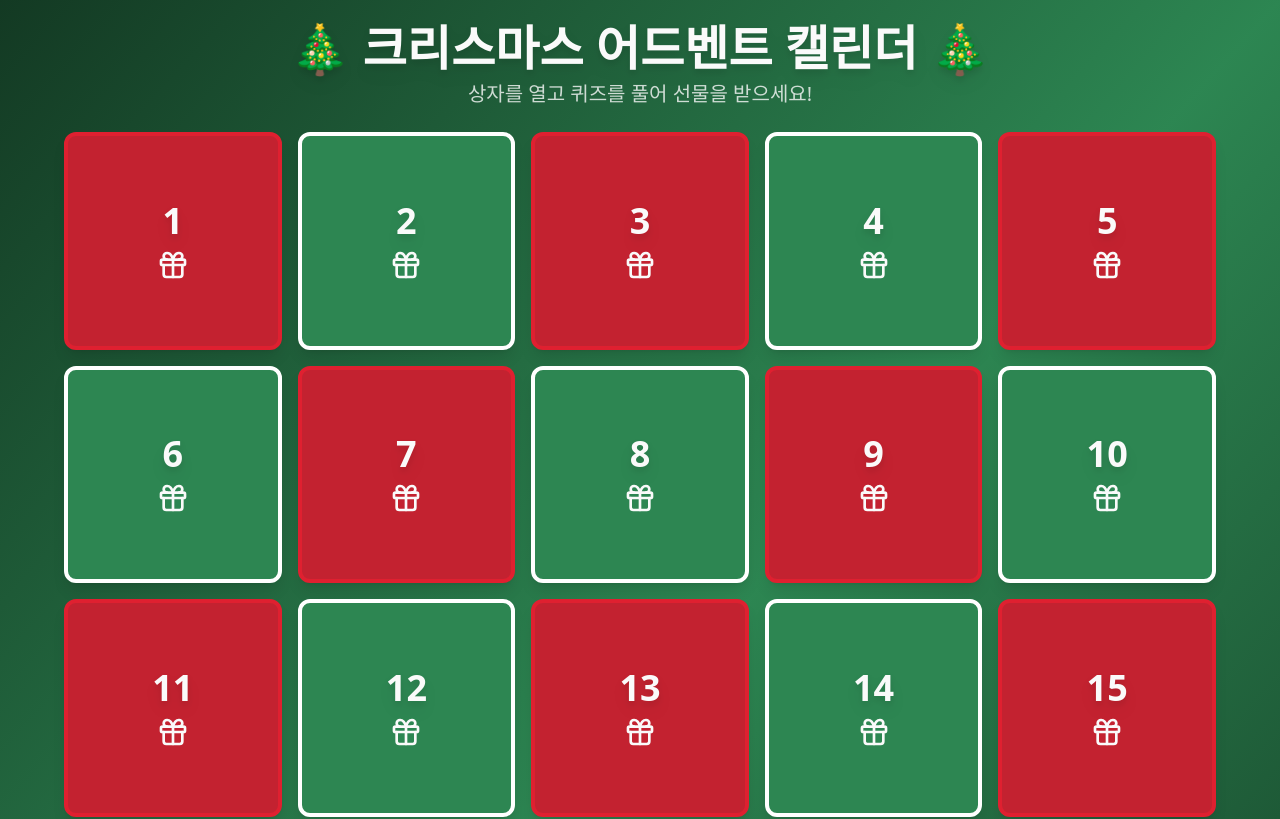
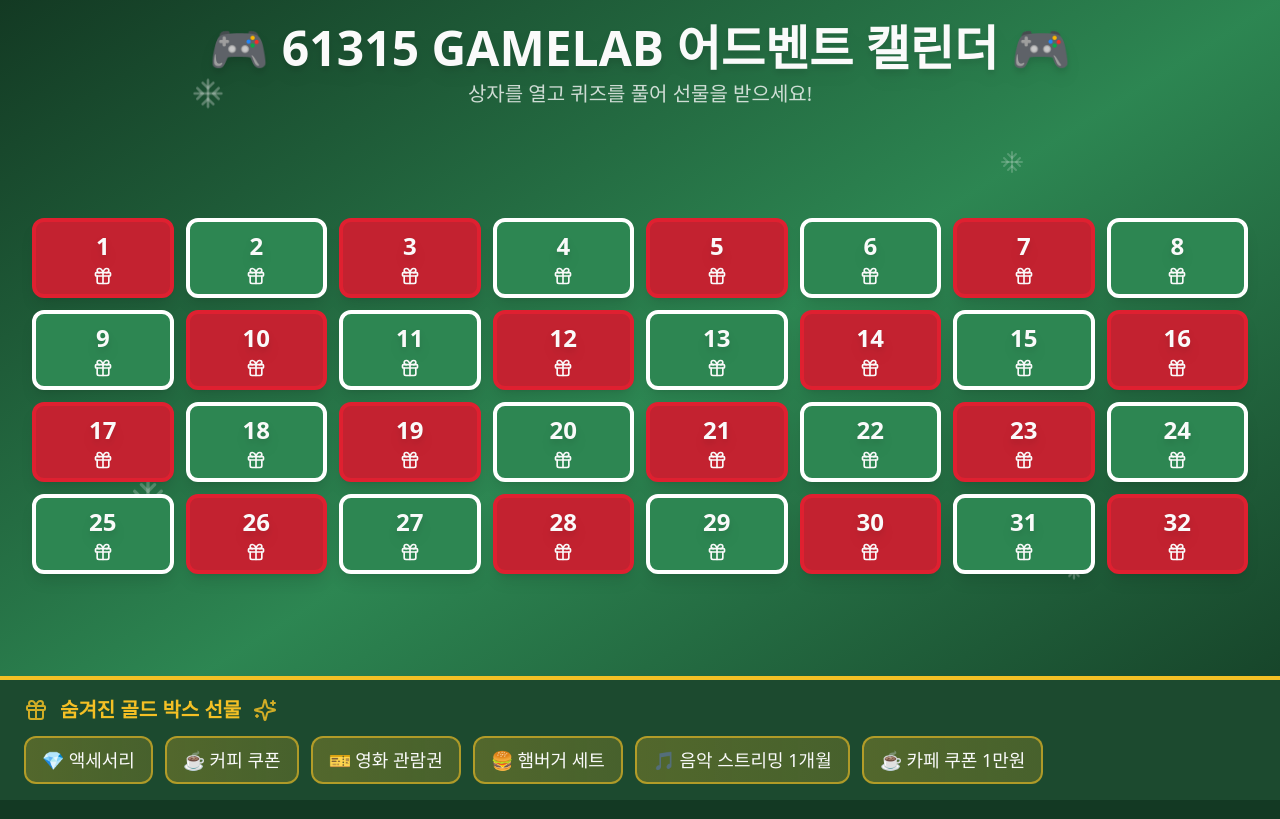
Before and after one commit to 4jupalzza/christmas-gift-quest61315-love, a React (Vite) app: page / in a window 1280 px wide. Shown: the top 819 px of the page. Built offline with nearby package versions, Linux system fonts and the light colour scheme; the HTML template or start-up script is replaced by a standard one.

Commit message:
Refactor: Adjust layout and theme

```diff
--- a/index.html
+++ b/index.html
@@ -3,12 +3,12 @@
   <head>
     <meta charset="UTF-8" />
     <meta name="viewport" content="width=device-width, initial-scale=1.0" />
-    <title>크리스마스 어드벤트 캘린더 퀴즈쇼</title>
-    <meta name="description" content="25개의 상자를 열고 퀴즈를 풀어 선물을 받는 크리스마스 어드벤트 캘린더" />
+    <title>61315 GAMELAB 어드벤트 캘린더</title>
+    <meta name="description" content="32개의 상자를 열고 퀴즈를 풀어 선물을 받는 61315 GAMELAB 어드벤트 캘린더" />
     <meta name="author" content="Lovable" />
 
-    <meta property="og:title" content="크리스마스 어드벤트 캘린더 퀴즈쇼" />
-    <meta property="og:description" content="25개의 상자를 열고 퀴즈를 풀어 선물을 받는 크리스마스 어드벤트 캘린더" />
+    <meta property="og:title" content="61315 GAMELAB 어드벤트 캘린더" />
+    <meta property="og:description" content="32개의 상자를 열고 퀴즈를 풀어 선물을 받는 61315 GAMELAB 어드벤트 캘린더" />
     <meta property="og:type" content="website" />
     <meta property="og:image" content="https://lovable.dev/opengraph-image-p98pqg.png" />
 
--- a/src/components/ChristmasBox.tsx
+++ b/src/components/ChristmasBox.tsx
@@ -10,8 +10,8 @@ interface ChristmasBoxProps {
 
 const ChristmasBox = ({ number, position, isOpened, onClick }: ChristmasBoxProps) => {
   // Checkerboard pattern: alternate red and green
-  const row = Math.floor((position - 1) / 5);
-  const col = (position - 1) % 5;
+  const row = Math.floor((position - 1) / 8);
+  const col = (position - 1) % 8;
   const isRedBox = (row + col) % 2 === 0;
 
   return (
@@ -19,19 +19,19 @@ const ChristmasBox = ({ number, position, isOpened, onClick }: ChristmasBoxProps
       onClick={onClick}
       disabled={isOpened}
       className={cn(
-        "relative aspect-square rounded-lg border-4 transition-all duration-300",
-        "flex flex-col items-center justify-center gap-2",
-        "shadow-lg hover:shadow-2xl",
+        "relative rounded-lg border-4 transition-all duration-300",
+        "flex flex-col items-center justify-center gap-1",
+        "shadow-lg hover:shadow-2xl h-20",
         "disabled:cursor-not-allowed disabled:opacity-60",
         !isOpened && isRedBox && "bg-box-regular border-primary hover:bg-box-regular-hover",
         !isOpened && !isRedBox && "bg-secondary border-secondary-foreground hover:bg-secondary/80",
         isOpened && "bg-box-opened border-muted",
-        !isOpened && "hover:scale-105 hover:-translate-y-2"
+        !isOpened && "hover:scale-105 hover:-translate-y-1"
       )}
     >
       {/* Box number */}
       <span className={cn(
-        "text-4xl font-bold",
+        "text-2xl font-bold",
         isOpened ? "text-muted-foreground" : "text-christmas-snow drop-shadow-lg"
       )}>
         {number}
@@ -39,7 +39,7 @@ const ChristmasBox = ({ number, position, isOpened, onClick }: ChristmasBoxProps
 
       {/* Gift icon */}
       <Gift className={cn(
-        "w-8 h-8",
+        "w-5 h-5",
         isOpened ? "text-muted-foreground" : "text-christmas-snow"
       )} />
 
--- a/src/data/boxes.json
+++ b/src/data/boxes.json
@@ -173,5 +173,54 @@
     "answer": "종소리",
     "gift": "🔔 크리스마스 벨",
     "isGolden": false
+  },
+  {
+    "id": 26,
+    "question": "겨울철 따뜻하게 입는 옷은?",
+    "answer": "패딩",
+    "gift": "🧥 의류 상품권",
+    "isGolden": false
+  },
+  {
+    "id": 27,
+    "question": "크리스마스에 마시는 따뜻한 음료는?",
+    "answer": "핫초코",
+    "gift": "☕ 카페 쿠폰 1만원",
+    "isGolden": true
+  },
+  {
+    "id": 28,
+    "question": "눈사람의 눈을 만드는 재료는?",
+    "answer": "석탄",
+    "gift": "⛄ 눈사람 키트",
+    "isGolden": false
+  },
+  {
+    "id": 29,
+    "question": "크리스마스 파티에서 터뜨리는 것은?",
+    "answer": "크래커",
+    "gift": "🎊 파티 크래커",
+    "isGolden": false
+  },
+  {
+    "id": 30,
+    "question": "산타가 좋아하는 간식은?",
+    "answer": "쿠키",
+    "gift": "🍪 쿠키 세트",
+    "isGolden": false
+  },
+  {
+    "id": 31,
+    "question": "크리스마스 리스는 무슨 모양?",
+    "answer": "원",
+    "gift": "🎀 크리스마스 리스",
+    "isGolden": false
+  },
+  {
+    "id": 32,
+    "question": "겨울에 손을 따뜻하게 하는 것은?",
+    "answer": "장갑",
+    "gift": "🧤 장갑 세트",
+    "isGolden": false
   }
 ]
--- a/src/pages/Index.tsx
+++ b/src/pages/Index.tsx
@@ -126,7 +126,7 @@ const Index = () => {
       {/* Header */}
       <header className="py-6 px-8 text-center relative z-10">
         <h1 className="text-5xl font-bold text-foreground mb-2 drop-shadow-lg">
-          🎄 크리스마스 어드벤트 캘린더 🎄
+          🎮 61315 GAMELAB 어드벤트 캘린더 🎮
         </h1>
         <p className="text-xl text-foreground/80">
           상자를 열고 퀴즈를 풀어 선물을 받으세요!
@@ -135,8 +135,8 @@ const Index = () => {
 
       {/* Main content */}
       <main className="flex-1 flex items-center justify-center px-8 pb-4 relative z-10">
-        <div className="w-full max-w-6xl">
-          <div className="grid grid-cols-5 gap-4">
+        <div className="w-full max-w-7xl">
+          <div className="grid grid-cols-8 gap-3">
             {boxes.map((box, index) => {
               const state = boxStates.find(s => s.id === box.id);
               return (
```
